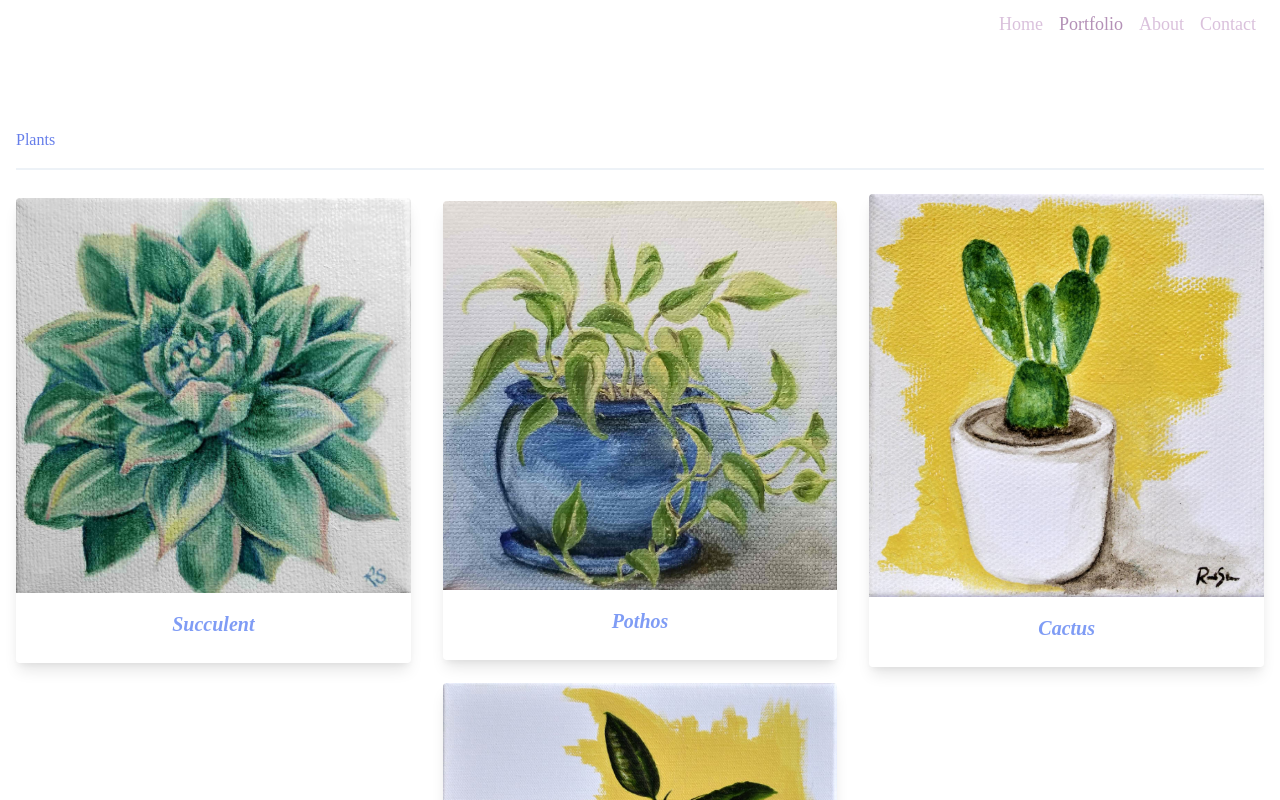
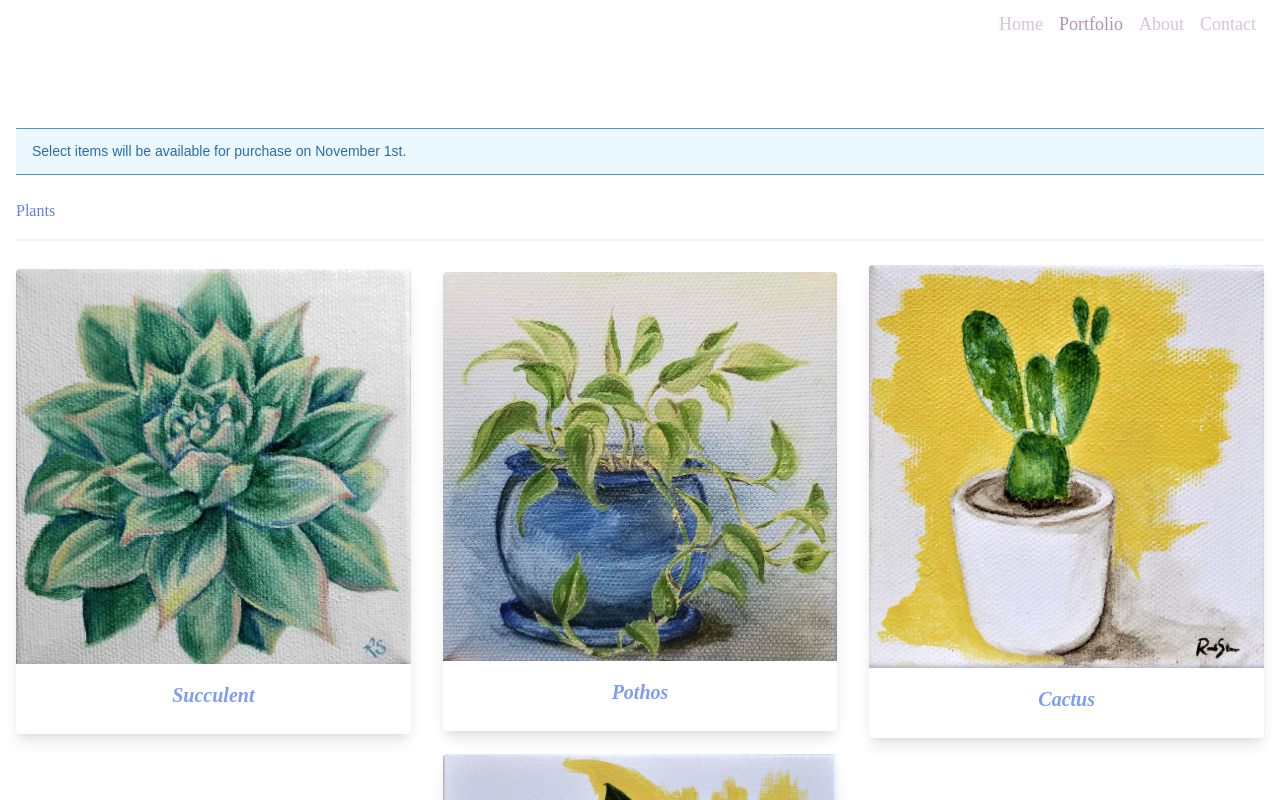
Before and after one commit to addy/rachel-studio, a React app: page /portfolio in a window 1280 px wide. Shown: the top 800 px of the page. Built offline with nearby package versions, Linux system fonts and the light colour scheme; a web font is replaced by a local one.

Commit message:
Final tweaks

```diff
--- a/src/components/About.jsx
+++ b/src/components/About.jsx
@@ -5,7 +5,7 @@ import Studio from '../images/studio.jpg';
 const About = memo(
   () => (
     <Fragment>
-      <div className="container mx-auto">
+      <div className="container mx-auto pt-20">
         <div className="container flex flex-col lg:flex-row xl:flex-row items-center">
           <div className="w-1/2 lg:w-2/6 xl:w-2/6 flex flex-col justify-center p-4 lg:p-20 xl:p-20 mx-auto lg:mx-0 xl:mx-0">
             <img
--- a/src/components/Portfolio.jsx
+++ b/src/components/Portfolio.jsx
@@ -30,6 +30,16 @@ const Portfolio = memo(
   () => (
     <div className="container mx-auto pt-20 pb-16">
       <div className="px-4">
+        <div
+          className="bg-blue-100 border-t border-b border-blue-500 text-blue-700 px-4 py-3 mb-6"
+          role="alert"
+        >
+          <p className="text-sm font-archivo">
+            Select items will be available for purchase on November 1st.
+          </p>
+        </div>
+      </div>
+      <div className="px-4">
         <div className="font-frank text-indigo-500">Plants</div>
         <div className="border-t-2 border-gray-200 my-4" />
       </div>
@@ -61,10 +71,10 @@ const Portfolio = memo(
         <div className="border-t-2 border-gray-200 my-4" />
       </div>
       <div className="container flex items-center flex-row flex-wrap">
-        <CardDetails src={Seahorse} alt="Seahorse" title="Seahorse" />
+        <CardDetails src={Turtle} alt="Turtle" title="Turtle" />
         <CardDetails src={Chicken} alt="Chicken" title="Chicken" />
         <CardDetails src={Octopus} alt="Octopus" title="Octopus" />
-        <CardDetails src={Turtle} alt="Turtle" title="Turtle" />
+        <CardDetails src={Seahorse} alt="Seahorse" title="Seahorse" />
       </div>
     </div>
   ),
```
